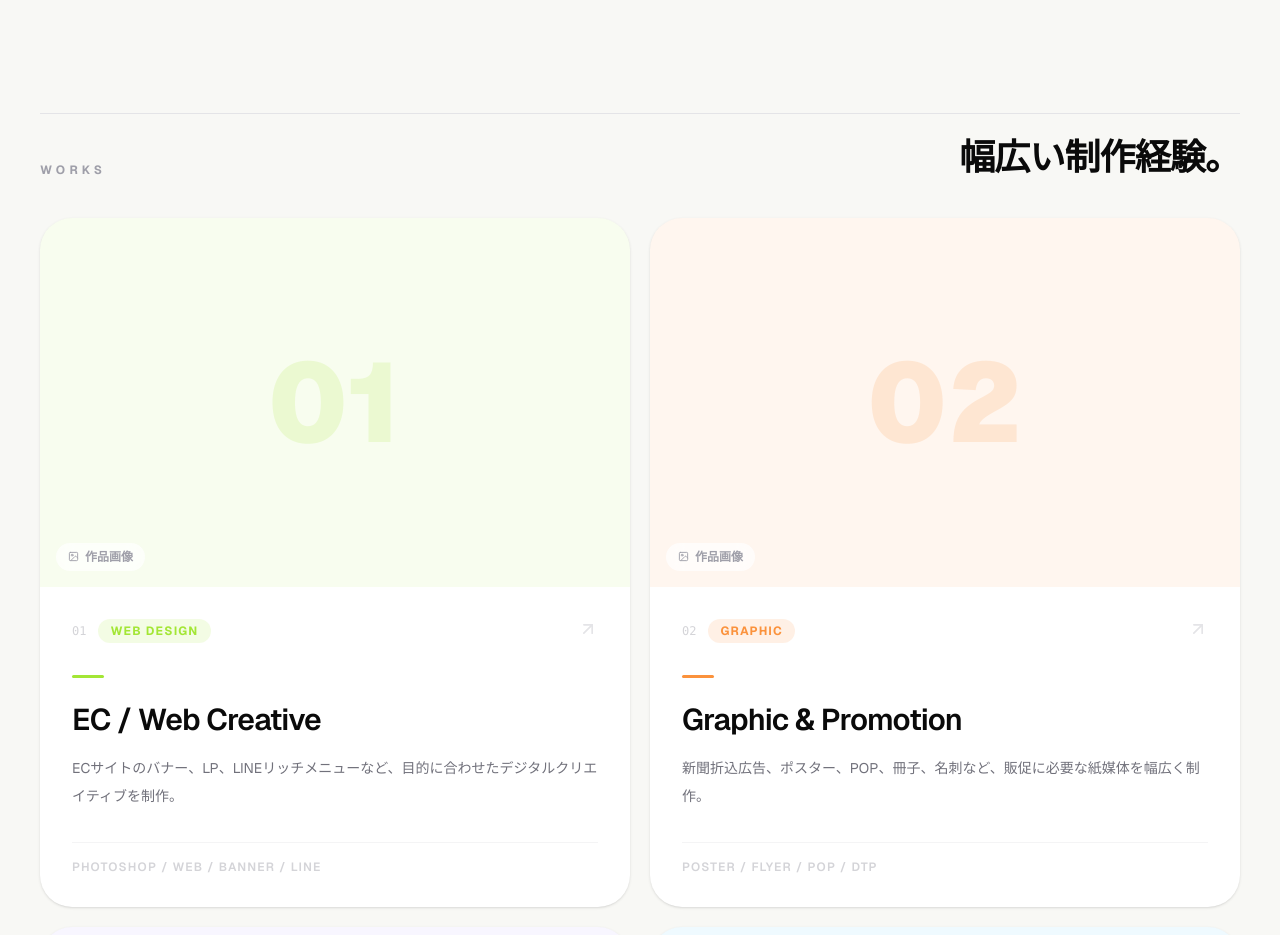
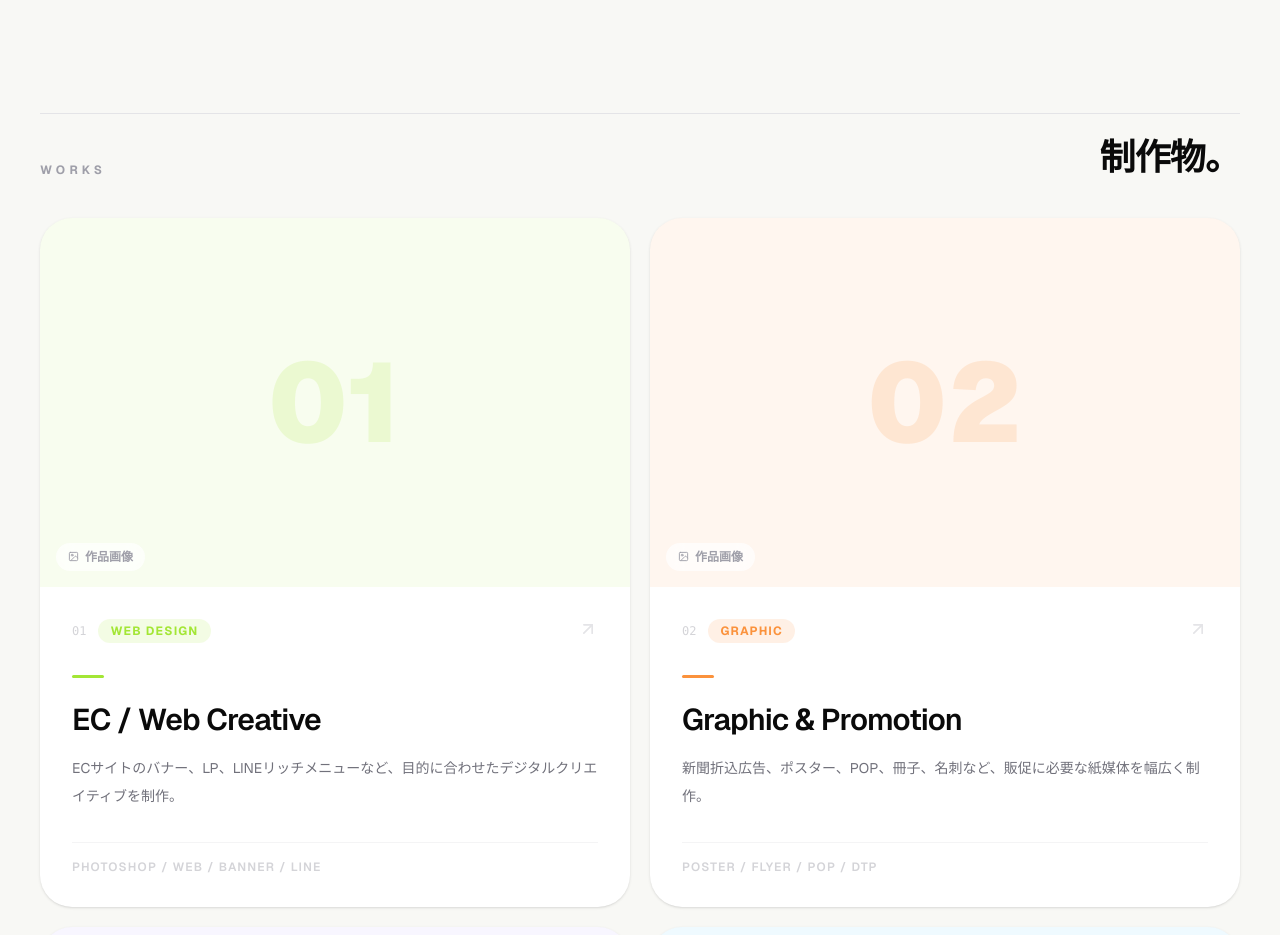
Before and after one commit to canakopanda/portfolio-site, a Next.js app: page / in a window 1280 px wide. Shown: the part 1380-2315 px from the top of the page. Built offline with nearby package versions, Linux system fonts and the light colour scheme.

Commit message:
Update page.tsx

```diff
--- a/app/page.tsx
+++ b/app/page.tsx
@@ -169,7 +169,7 @@ export default function Portfolio() {
 
         {/* ── Works ── */}
         <section id="works" className="mx-auto max-w-7xl px-6 py-28 md:px-10">
-          <SectionTitle label="Works" title="幅広い制作経験。" />
+          <SectionTitle label="Works" title="制作物。" />
           <div className="grid gap-5 md:grid-cols-2">
             {works.map((work, i) => (
               <motion.div
```
